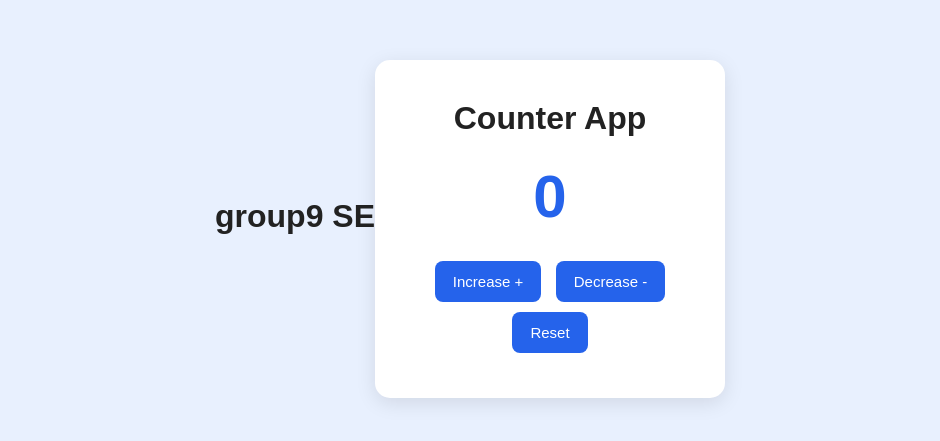
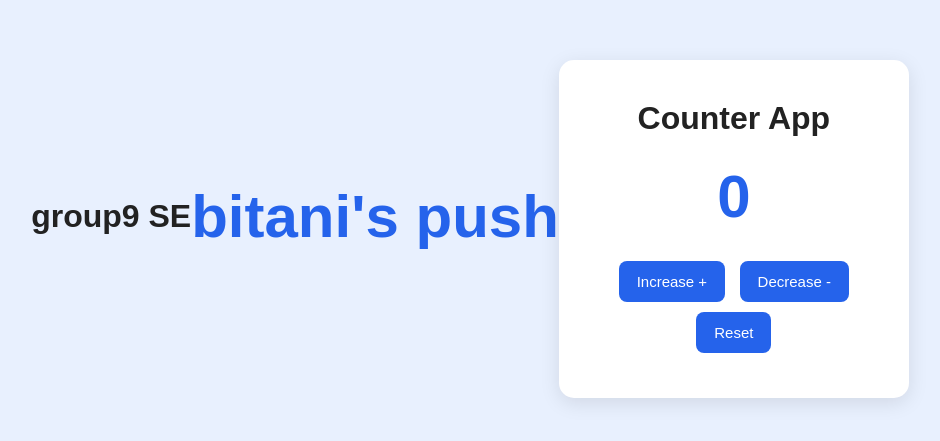
Before and after one commit to Belay23-Devs/Group9, a plain HTML site: page index.html in a window 1280 px wide. Shown: the part 171-612 px from the top of the page, without its empty margins (170-1110 px from the left). Drawn offline with Linux system fonts and the light colour scheme.

Commit message:
update index.html

```diff
--- a/index.html
+++ b/index.html
@@ -17,6 +17,7 @@
 
 <body>
 <h1>group9 SE</h1>
+<h2>bitani's push</h2>
   <!-- Main container -->
   <div class="container">
 
```
